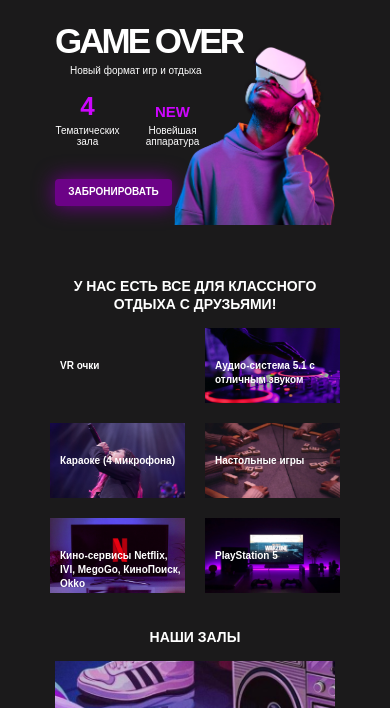
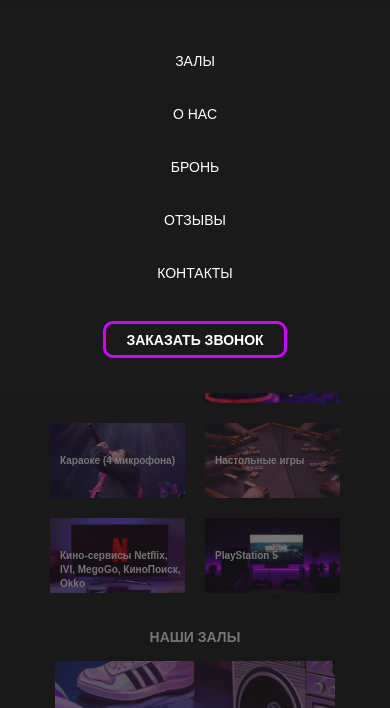
Before and after one commit to kvilcins/GO, a plain HTML site: page index.html in a window 390 px wide. Both pictures are taken after a click on the link 39 px from the left and 43 px from the top of the page. Shown: the part 64-772 px from the top of the page. Drawn offline with Linux system fonts and the light colour scheme.

Commit message:
burger menu

```diff
--- a/script/modules/elementsControl.js
+++ b/script/modules/elementsControl.js
@@ -1,6 +1,9 @@
 const burger = document.querySelector('.burger');
 const page = document.querySelector('html, body');
 const anchors = document.querySelectorAll('.menu-item__link[href*="#"]');
+const nav = document.querySelector('.header__navigation');
+const callback = document.querySelector('.header__callback');
+const header = document.querySelector('.header');
 
 const handleButtonClicks = () => {
   document.addEventListener('click', e => {
@@ -10,9 +13,9 @@ const handleButtonClicks = () => {
   });
 };
 
-let ticking = false;
+const handleBurgerClicks = () => {
+  let ticking = false;
 
-const handleBurgerClicks = () => {
   burger.addEventListener('click', e => {
     if (!ticking) {
       window.requestAnimationFrame(() => {
@@ -22,8 +25,22 @@ const handleBurgerClicks = () => {
       });
       ticking = true;
     }
+
+    nav.classList.toggle('header__navigation_open');
+    header.classList.toggle('header_zindex');
+    callback.classList.toggle('header__callback_visible');
+
+    let overlay = document.querySelector('.mobile-overlay');
+    if (!overlay) {
+      overlay = document.createElement('div');
+      overlay.classList.add('mobile-overlay');
+      header.insertAdjacentElement('afterend', overlay);
+    } else {
+      overlay.remove();
+    }
   });
 };
+
 
 const handleAnchorClicks = () => {
   anchors.forEach(anchor => anchor.addEventListener('click', e => {
--- a/styles/header/header.css
+++ b/styles/header/header.css
@@ -67,8 +67,39 @@
     line-height: 24px;
   }
 
+  .mobile-overlay {
+    position: fixed;
+    top: 0;
+    left: 0;
+    right: 0;
+    bottom: 0;
+    background-color: var(--main-background-color, #1B1A1B);
+    opacity: 0.6;
+    z-index: 1;
+  }
+
+  .header_zindex {
+    z-index: 99;
+  }
+
+  .header {
+    position: relative;
+  }
+
   .header__navigation {
+    position: absolute;
+    top: 100%;
+    left: 0;
+    right: 0;
     display: none;
+    color: var(--main-text-color, #FFFFFF);
+    background-color: var(--main-background-color, #1B1A1B);
+    padding: 45px;
+    z-index: 1;
+  }
+
+  .header__navigation_open {
+    display: block;
   }
 }
 
@@ -76,7 +107,21 @@
   .header__callback {
     display: none;
   }
+
+  .header__callback_visible {
+    display: block;
+    position: absolute;
+    top: calc(100% + 318px);
+    left: 50%;
+    transform: translateX(-50%);
+    z-index: 99;
+  }
+
+  .header__navigation {
+    padding: 45px 45px 100px 45px;
+  }
 }
+
 
 @media screen and (max-width: 630px) {
   .header {
@@ -87,4 +132,11 @@
     width: 66px;
     height: 42px;
   }
+
+  .header__callback {
+    width: 184px;
+    height: 37px;
+    font-size: 14px;
+    line-height: 24px;
+  }
 }
--- a/styles/menu-item/menu-item.css
+++ b/styles/menu-item/menu-item.css
@@ -14,3 +14,17 @@
     font-size: 18px;
   }
 }
+
+@media screen and (max-width: 1023px) {
+  .menu-item {
+    margin-bottom: 10px;
+    text-transform: uppercase;
+    font-weight: bold;
+  }
+}
+
+@media screen and (max-width: 630px) {
+  .menu-item__link {
+    font-size: 14px;
+  }
+}
--- a/styles/menu-list/menu-list.css
+++ b/styles/menu-list/menu-list.css
@@ -10,3 +10,11 @@
     gap: 20px;
   }
 }
+
+@media screen and (max-width: 1023px) {
+  .menu-list {
+    display: flex;
+    flex-direction: column;
+    align-items: center;
+  }
+}
```
